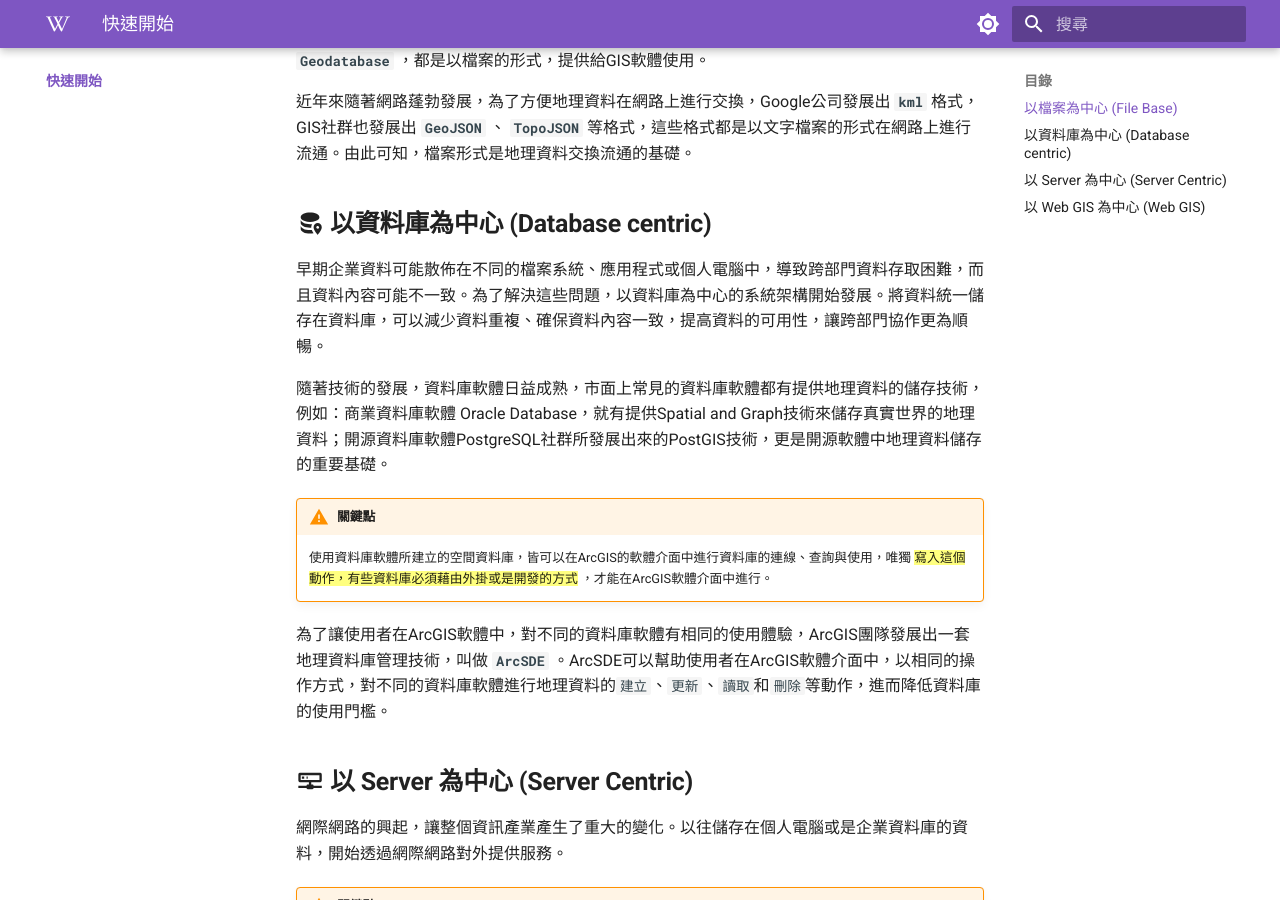
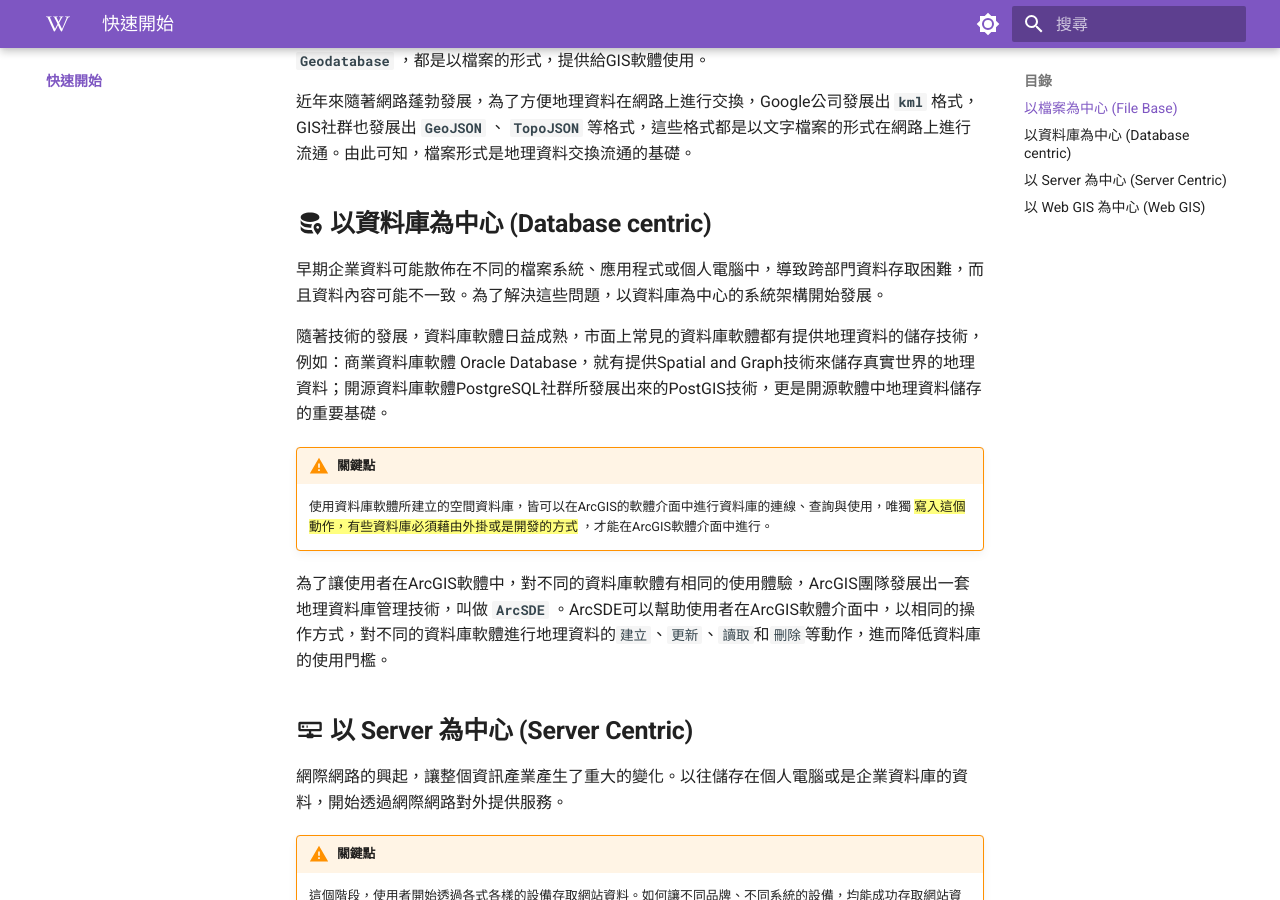
Before and after one commit to yicongkuo/igis-wiki, an MkDocs documentation site: the page built from docs/quick-start/index.md, in a window 1280 px wide and 900 px high, scrolled down 543 px. Built offline with MkDocs 1.6.1 and Material for MkDocs 9.7.7, drawn with Linux system fonts in a browser that asks for light colours.

Commit message:
修正 quick-start說明頁面

```diff
--- a/docs/quick-start/index.md
+++ b/docs/quick-start/index.md
@@ -15,7 +15,7 @@
 
 ## :material-database-marker: **以資料庫為中心 (Database centric)**
 
-早期企業資料可能散佈在不同的檔案系統、應用程式或個人電腦中，導致跨部門資料存取困難，而且資料內容可能不一致。為了解決這些問題，以資料庫為中心的系統架構開始發展。將資料統一儲存在資料庫，可以減少資料重複、確保資料內容一致，提高資料的可用性，讓跨部門協作更為順暢。
+早期企業資料可能散佈在不同的檔案系統、應用程式或個人電腦中，導致跨部門資料存取困難，而且資料內容可能不一致。為了解決這些問題，以資料庫為中心的系統架構開始發展。
 
 隨著技術的發展，資料庫軟體日益成熟，市面上常見的資料庫軟體都有提供地理資料的儲存技術，例如：商業資料庫軟體 Oracle Database，就有提供Spatial and Graph技術來儲存真實世界的地理資料；開源資料庫軟體PostgreSQL社群所發展出來的PostGIS技術，更是開源軟體中地理資料儲存的重要基礎。
 
```
Also changed, not shown: other parts of docs/quick-start/index.md (+1 -3 lines).
